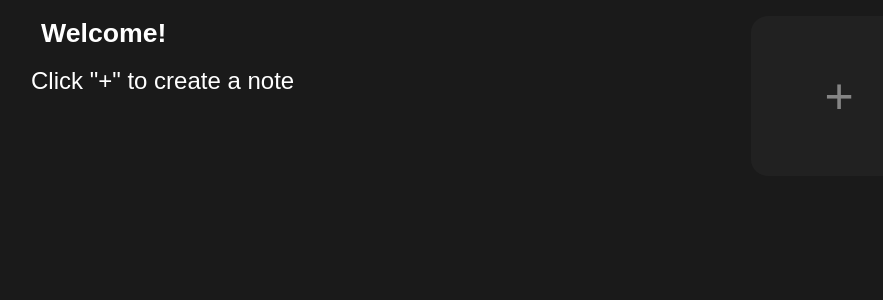
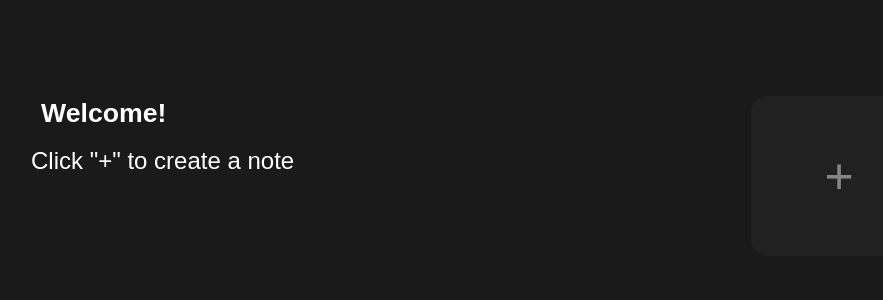
Before and after one commit to thedenisnikulin/chrome-extension, a React (Create React App) app: page / in a window 1280 px wide. Shown: the top 300 px of the page, without its empty margins (65-948 px from the left). Built offline with nearby package versions, Linux system fonts and the light colour scheme.

Commit message:
added styles

```diff
--- a/src/styles/index.css
+++ b/src/styles/index.css
@@ -20,6 +20,7 @@ body {
 .editor-wrapper {
     width: 40%;
     max-height: 70%;
+    margin-top: 5rem;
 }
 
 .editor-container {
@@ -39,6 +40,7 @@ body {
 .list-wrapper {
     width: 30%;
     max-height: 70%;
+    margin-top: 5rem;
 }
 
 .list {
```
